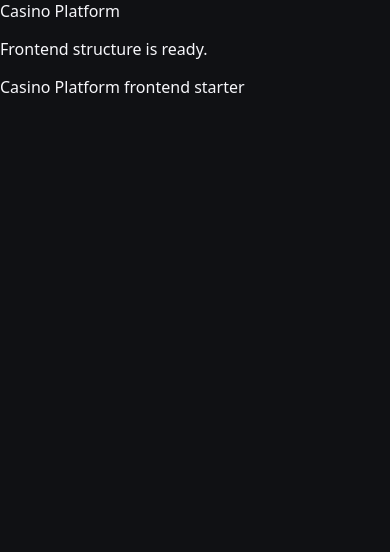
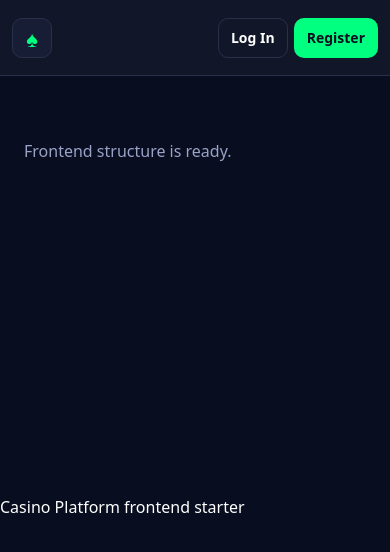
Before and after one commit to Boki0/casino, a React (Vite) app in the folder frontend/: page / in a window 390 px wide. Shown: the top 552 px of the page. Built offline with nearby package versions, Linux system fonts and the light colour scheme.

Commit message:
feat(frontend): add header layout

```diff
--- a/frontend/src/components/layout/Header.tsx
+++ b/frontend/src/components/layout/Header.tsx
@@ -1,7 +1,33 @@
 function Header() {
   return (
-    <header className="site-header">
-      <span>Casino Platform</span>
+    <header className="app-header">
+      <div className="app-header__container">
+        <div className="app-header__brand">
+          <div className="app-header__logo">♠</div>
+          <span className="app-header__title">Casino Platform</span>
+        </div>
+
+        <nav className="app-header__nav" aria-label="Main navigation">
+          <a className="app-header__link" href="#">
+            About Us
+          </a>
+          <a className="app-header__link" href="#">
+            FAQ
+          </a>
+          <a className="app-header__link" href="#">
+            VIP Club
+          </a>
+        </nav>
+
+        <div className="app-header__actions">
+          <button className="app-header__login" type="button">
+            Log In
+          </button>
+          <button className="app-header__register" type="button">
+            Register
+          </button>
+        </div>
+      </div>
     </header>
   )
 }
--- a/frontend/src/styles/index.css
+++ b/frontend/src/styles/index.css
@@ -3,9 +3,19 @@
 }
 
 :root {
+  --color-bg: #080e1f;
+  --color-header: #111629;
+  --color-surface: #171d34;
+  --color-surface-light: #222944;
+  --color-text: #ffffff;
+  --color-text-muted: #9aa2c7;
+  --color-primary: #01ff80;
+  --color-primary-hover: #00df70;
+  --color-border: #29304a;
+
   font-family: system-ui, -apple-system, BlinkMacSystemFont, "Segoe UI", sans-serif;
-  color: #f7f7fb;
-  background: #101114;
+  color: var(--color-text);
+  background: var(--color-bg);
   font-synthesis: none;
   text-rendering: optimizeLegibility;
   -webkit-font-smoothing: antialiased;
@@ -16,8 +26,201 @@ body {
   margin: 0;
   min-width: 320px;
   min-height: 100vh;
+  background: var(--color-bg);
 }
 
 #root {
   min-height: 100vh;
 }
+
+button,
+a {
+  font: inherit;
+}
+
+button {
+  cursor: pointer;
+}
+
+.app-header {
+  position: sticky;
+  top: 0;
+  z-index: 10;
+  width: 100%;
+  height: 76px;
+  background: var(--color-header);
+  border-bottom: 1px solid var(--color-border);
+}
+
+.app-header__container {
+  width: 100%;
+  max-width: 1200px;
+  height: 100%;
+  margin: 0 auto;
+  padding: 0 24px;
+  display: flex;
+  align-items: center;
+  justify-content: space-between;
+  gap: 24px;
+}
+
+.app-header__brand {
+  display: flex;
+  align-items: center;
+  gap: 12px;
+  flex: 0 0 auto;
+}
+
+.app-header__logo {
+  width: 44px;
+  height: 44px;
+  border-radius: 12px;
+  display: grid;
+  place-items: center;
+  flex: 0 0 auto;
+  color: var(--color-primary);
+  background: var(--color-surface);
+  border: 1px solid var(--color-border);
+  font-size: 24px;
+  font-weight: 800;
+}
+
+.app-header__title {
+  color: var(--color-text);
+  font-size: 22px;
+  font-weight: 800;
+  white-space: nowrap;
+}
+
+.app-header__nav {
+  display: flex;
+  align-items: center;
+  justify-content: center;
+  flex: 1 1 auto;
+  gap: 28px;
+  min-width: 0;
+}
+
+.app-header__link {
+  color: var(--color-text-muted);
+  font-size: 15px;
+  font-weight: 600;
+  text-decoration: none;
+  transition: color 160ms ease;
+}
+
+.app-header__link:hover {
+  color: var(--color-primary);
+}
+
+.app-header__actions {
+  display: flex;
+  align-items: center;
+  flex: 0 0 auto;
+  gap: 12px;
+}
+
+.app-header__login,
+.app-header__register {
+  height: 48px;
+  border-radius: 10px;
+  border: 1px solid transparent;
+  font-size: 15px;
+  font-weight: 700;
+  transition:
+    background-color 160ms ease,
+    border-color 160ms ease,
+    color 160ms ease;
+}
+
+.app-header__login {
+  padding: 0 20px;
+  color: var(--color-text);
+  background: transparent;
+  border-color: var(--color-border);
+}
+
+.app-header__login:hover {
+  background: var(--color-surface);
+}
+
+.app-header__register {
+  padding: 0 24px;
+  color: var(--color-bg);
+  background: var(--color-primary);
+}
+
+.app-header__register:hover {
+  background: var(--color-primary-hover);
+}
+
+.app-main {
+  min-height: 420px;
+  max-width: 1200px;
+  margin: 0 auto;
+  padding: 48px 24px;
+  color: var(--color-text-muted);
+}
+
+@media (max-width: 900px) {
+  .app-header__nav {
+    display: none;
+  }
+}
+
+@media (max-width: 640px) {
+  .app-header__container {
+    padding: 0 16px;
+    gap: 16px;
+  }
+
+  .app-header__title {
+    display: none;
+  }
+
+  .app-header__actions {
+    gap: 8px;
+  }
+
+  .app-header__login,
+  .app-header__register {
+    height: 44px;
+  }
+
+  .app-header__login {
+    padding: 0 14px;
+  }
+
+  .app-header__register {
+    padding: 0 16px;
+  }
+}
+
+@media (max-width: 420px) {
+  .app-header__container {
+    padding: 0 12px;
+    gap: 12px;
+  }
+
+  .app-header__logo {
+    width: 40px;
+    height: 40px;
+    border-radius: 10px;
+    font-size: 22px;
+  }
+
+  .app-header__actions {
+    gap: 6px;
+  }
+
+  .app-header__login,
+  .app-header__register {
+    height: 40px;
+    font-size: 14px;
+  }
+
+  .app-header__login,
+  .app-header__register {
+    padding: 0 12px;
+  }
+}
```
